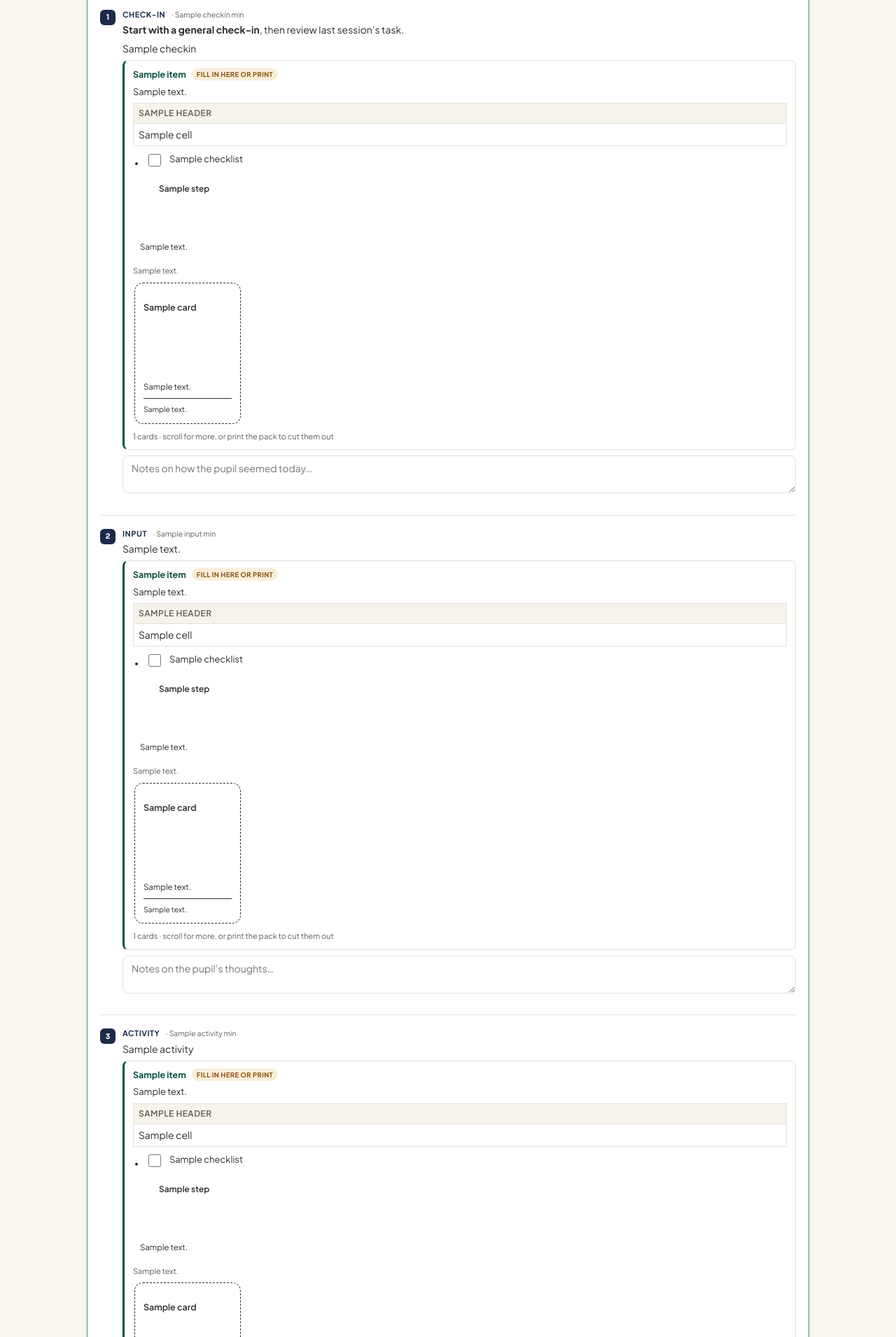
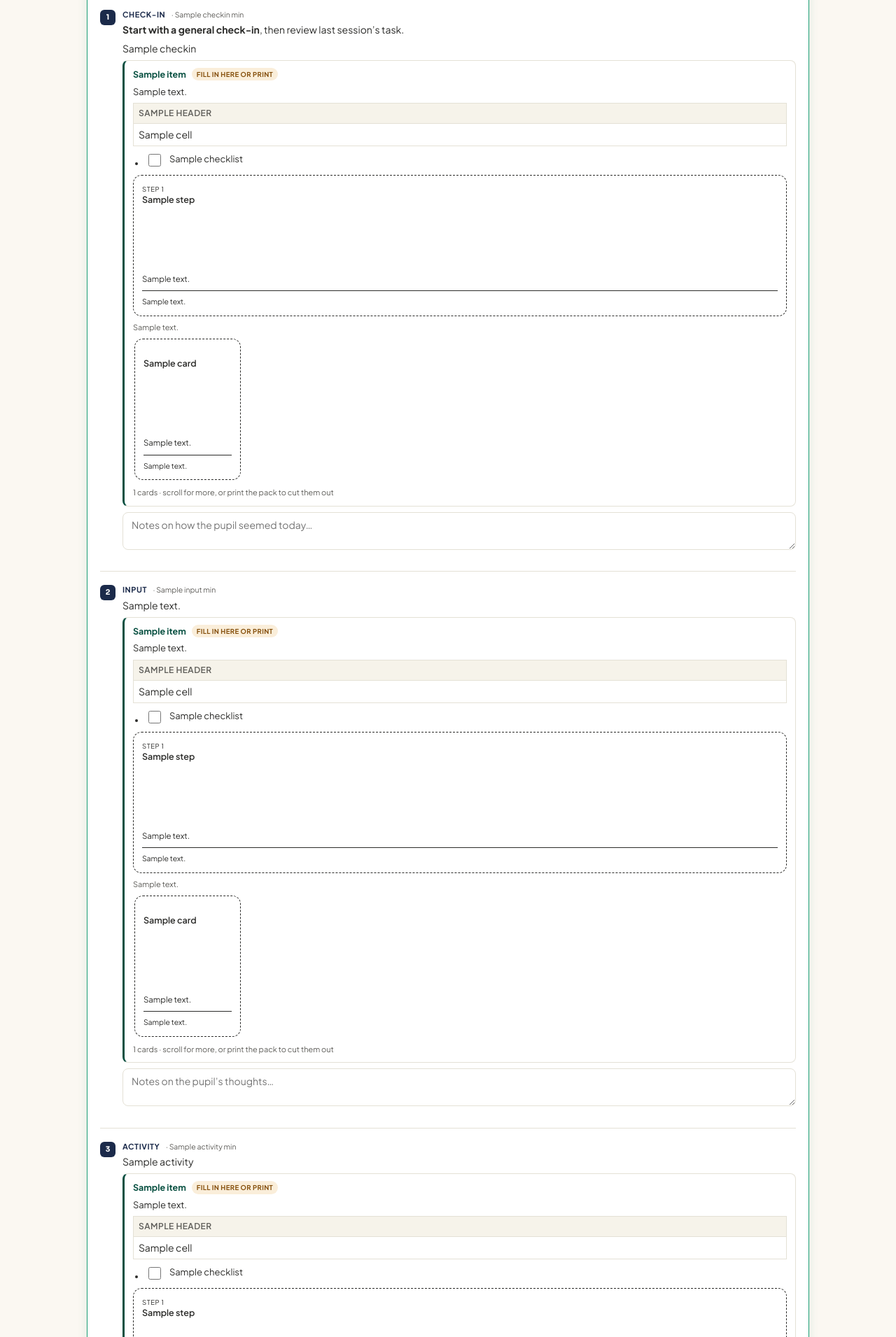
Before and after one commit to Alexandersocrates-dev/phil-app, a Python web app: template templates/session_form.html in a window 1280 px wide. Shown: the part 720-2631 px from the top of the page at 70% size. Run offline with Jinja, Linux system fonts and the light colour scheme; the template is opened without the code that fills it: most values are stand-ins (such as "Sample title", 1, 10 or a date in 2020).

Commit message:
Step sequences use the card component

```diff
--- a/templates/session_form.html
+++ b/templates/session_form.html
@@ -45,10 +45,12 @@
   {% if item.steps %}
   <div class="res-steps">
     {% for st in item.steps %}
-    <div class="res-step tone-{{ item.tone|default('teal') }}">
-      <div class="res-step-head"><span class="res-step-n">{{ loop.index }}</span><span>{{ st.title }}</span></div>
-      {% if st.art %}<svg class="res-art" viewBox="0 0 100 74" aria-hidden="true"><use href="#{{ st.art }}"></use></svg>{% endif %}
-      <p class="res-step-text">{{ st.text }}</p>
+    <div class="res-card tone-{{ item.tone|default('teal') }}">
+      <p class="res-card-cat">Step {{ loop.index }}</p>
+      <p class="res-card-title">{{ st.title }}</p>
+      <div class="res-card-art">{% if st.art %}<svg class="res-art" viewBox="0 0 100 74" aria-hidden="true"><use href="#{{ st.art }}"></use></svg>{% endif %}</div>
+      <p class="res-card-text">{{ st.text }}</p>
+      <p class="res-card-note{% if not st.note %} res-card-note--empty{% endif %}">{{ st.note|default('', true) }}</p>
     </div>
     {% endfor %}
   </div>
@@ -426,19 +428,15 @@ timers[field] = setTimeout(function(){ autosaveField(field, el.value, hintEl); }
 .res-prev summary{cursor:pointer;padding:8px 11px;font-size:12px;font-weight:700;color:var(--muted);text-transform:uppercase;letter-spacing:.04em;}
 .tone-pink{background:#FBEAF0;border-color:#993556;color:#993556;}
 .tone-pink .res-card-title,.tone-pink .res-card-text{color:#4B1528;}
-.tone-pink .res-step-n{background:#993556;}
 .tone-pink .res-card-note{border-top-color:#F4C0D1;}
 .tone-blue{background:#E6F1FB;border-color:#185FA5;color:#185FA5;}
 .tone-blue .res-card-title,.tone-blue .res-card-text{color:#042C53;}
-.tone-blue .res-step-n{background:#185FA5;}
 .tone-blue .res-card-note{border-top-color:#B5D4F4;}
 .tone-green{background:#EAF3DE;border-color:#3B6D11;color:#3B6D11;}
 .tone-green .res-card-title,.tone-green .res-card-text{color:#173404;}
-.tone-green .res-step-n{background:#3B6D11;}
 .tone-green .res-card-note{border-top-color:#C0DD97;}
 .tone-red{background:#FCEBEB;border-color:#A32D2D;color:#A32D2D;}
 .tone-red .res-card-title,.tone-red .res-card-text{color:#501313;}
-.tone-red .res-step-n{background:#A32D2D;}
 .tone-red .res-card-note{border-top-color:#F7C1C1;}
 .res-prev-body{padding:0 11px 10px;}
 /* The five steps ran into one another as a single column of text. A rule and
@@ -480,11 +478,11 @@ timers[field] = setTimeout(function(){ autosaveField(field, el.value, hintEl); }
 .res-writable input[type=text]:focus{outline:none; box-shadow:inset 0 0 0 2px var(--teal-dark); background:#fff;}
 .res-check-label{display:flex; align-items:flex-start; gap:9px; cursor:pointer; padding:3px 0;}
 .res-check-label input{margin-top:2px; width:18px; height:18px; accent-color:var(--teal-dark); flex-shrink:0;}
-.res-steps{display:grid;grid-template-columns:repeat(auto-fit,minmax(132px,1fr));gap:8px;margin:6px 0 0;}
-.res-step{background:#fff;border-radius:10px;padding:10px;}
-.res-step-head{display:flex;align-items:center;gap:7px;margin:0 0 7px;font-size:12px;font-weight:600;}
-.res-step-n{flex:0 0 20px;height:20px;border-radius:50%;color:#fff;font-size:11px;font-weight:700;display:flex;align-items:center;justify-content:center;}
-.res-step-text{font-size:11.5px;line-height:1.4;margin:6px 0 0;}
+/* A step sequence is read in order and is usually short, so it wraps in a grid
+   rather than scrolling sideways like a card set. The cards themselves are the
+   same component, so the two always look alike. */
+.res-steps{display:grid;grid-template-columns:repeat(auto-fit,minmax(150px,1fr));gap:8px;margin:6px 0 0;}
+.res-steps .res-card{flex:none;width:auto;}
 .res-art{width:100%;height:52px;display:block;}
 .res-cards{display:flex;gap:8px;overflow-x:auto;padding:8px 2px 10px;scroll-snap-type:x mandatory;-webkit-overflow-scrolling:touch;}
 /* A grid with fixed rows, so the category, artwork and note land at the same
@@ -503,15 +501,12 @@ timers[field] = setTimeout(function(){ autosaveField(field, el.value, hintEl); }
 .res-foot{font-size:11px;color:var(--muted);margin:8px 0 0;}
 .tone-teal{background:var(--teal-light);border-color:var(--teal-darker);color:var(--teal-darker);}
 .tone-teal .res-card-title,.tone-teal .res-card-text{color:#04342C;}
-.tone-teal .res-step-n{background:var(--teal-darker);}
 .tone-teal .res-card-note{border-top-color:#9FE1CB;}
 .tone-coral{background:var(--coral-light);border-color:var(--coral-dark);color:var(--coral-dark);}
 .tone-coral .res-card-title,.tone-coral .res-card-text{color:#4A1B0C;}
-.tone-coral .res-step-n{background:var(--coral-dark);}
 .tone-coral .res-card-note{border-top-color:#F5C4B3;}
 .tone-amber{background:var(--amber-light);border-color:var(--amber-dark);color:var(--amber-dark);}
 .tone-amber .res-card-title,.tone-amber .res-card-text{color:#412402;}
-.tone-amber .res-step-n{background:var(--amber-dark);}
 .tone-amber .res-card-note{border-top-color:#FAC775;}
 /* The older list-style step rules used to sit here. Coming later in the sheet
    than the grid rules above, they overrode them: .res-steps went back to a
```
